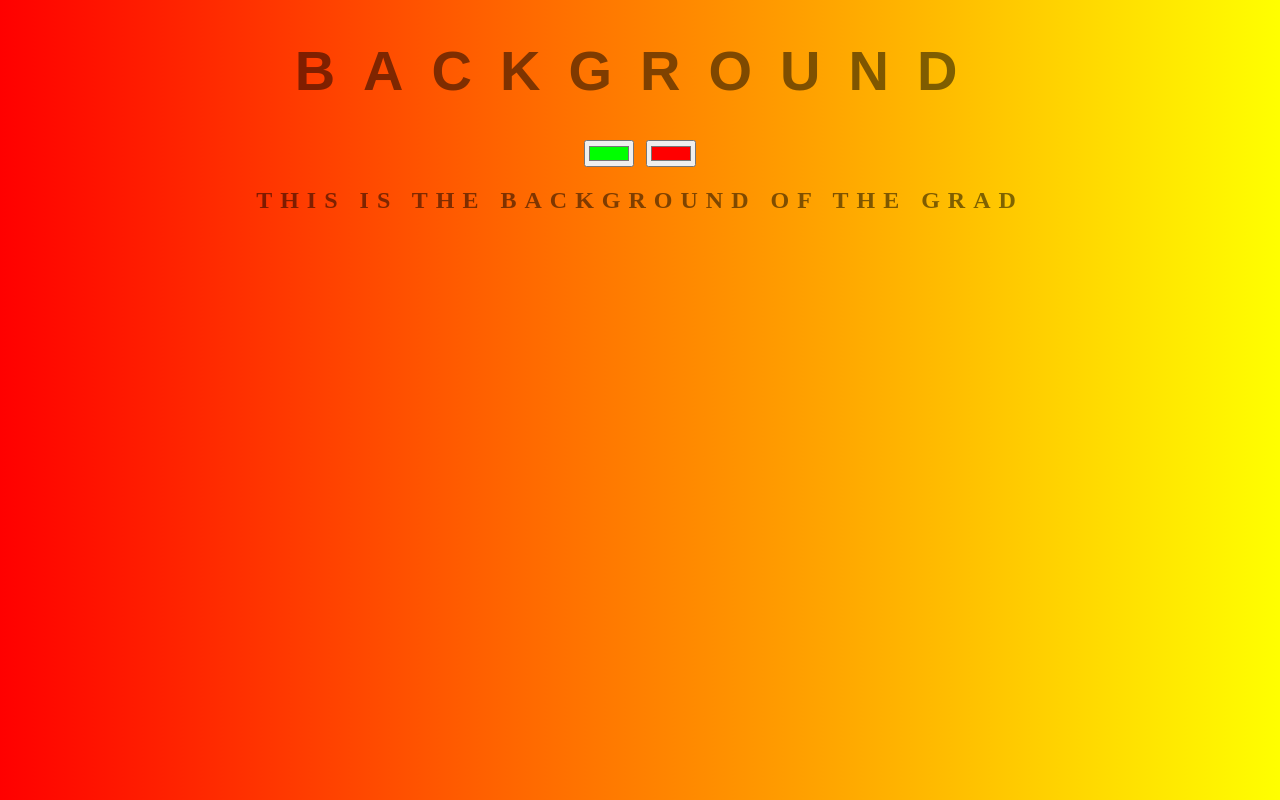
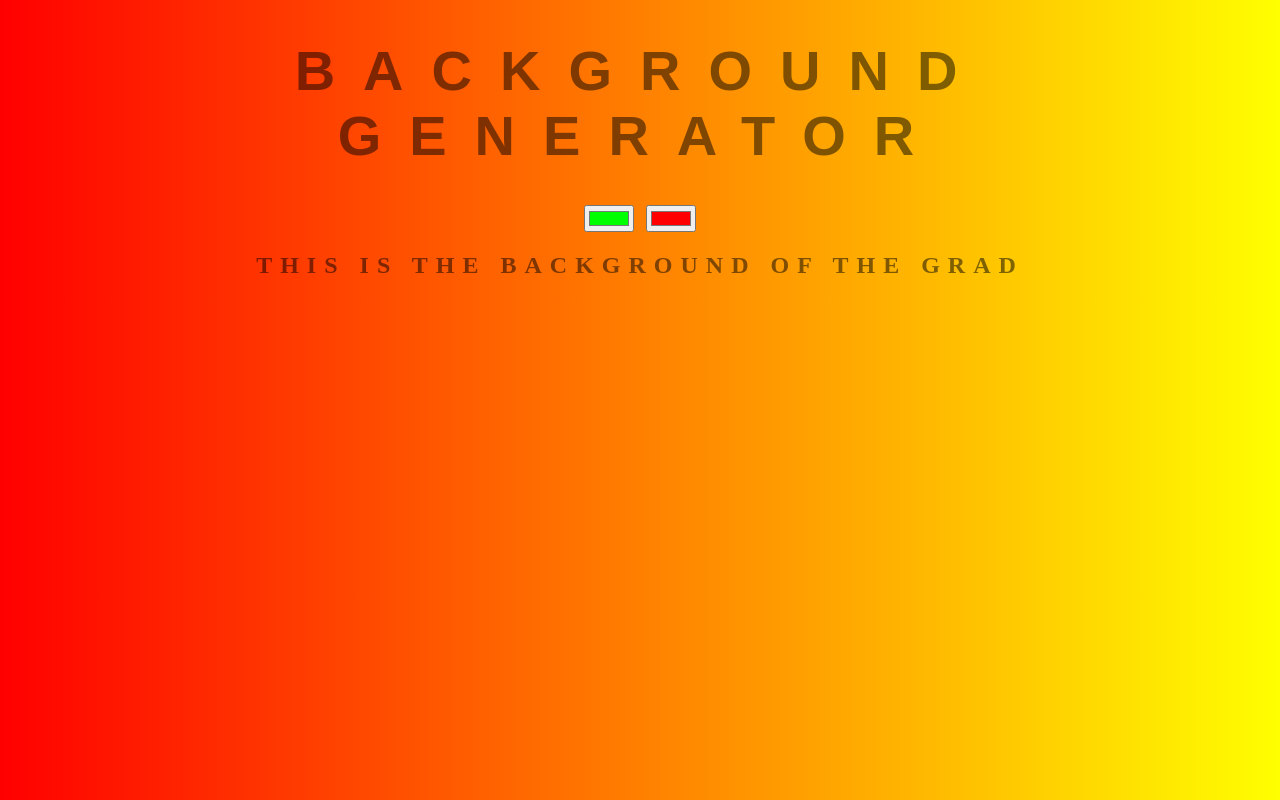
Before and after one commit to saikganesh/background-generator, a plain HTML site: page index.html in a window 1280 px wide. Drawn offline with Linux system fonts and the light colour scheme.

Commit message:
just practising

```diff
--- a/index.html
+++ b/index.html
@@ -5,7 +5,7 @@
 	<link rel="stylesheet" type="text/css" href="style.css">
 </head>
 <body>
-	<h1>Background</h1>
+	<h1>Background generator</h1>
 	<input class="color1" type="color" name="color1" value="#00ff00">
 	<input class="color2" type="color" name="color2" value="#ff0000">
 	<h2>This is the background of the grad</h2>
```
